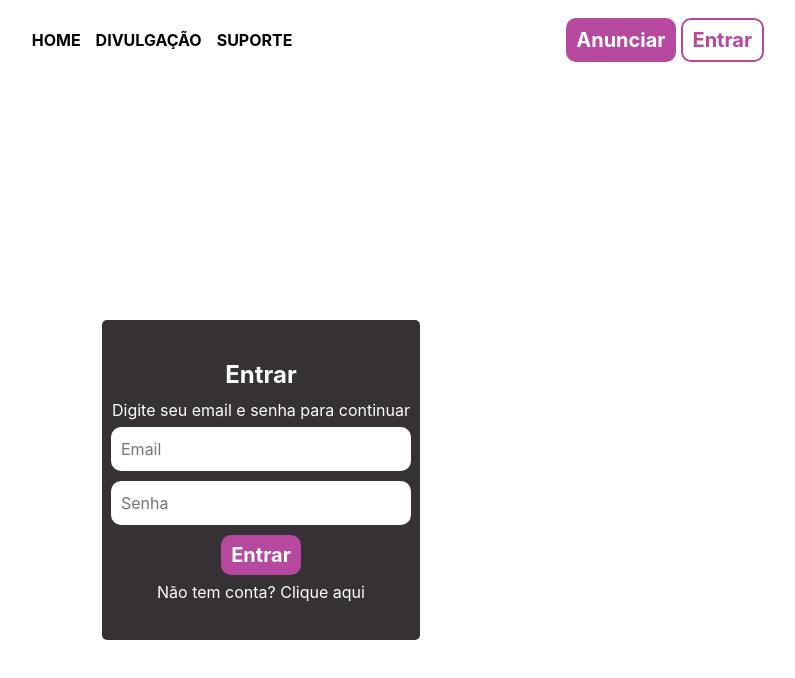
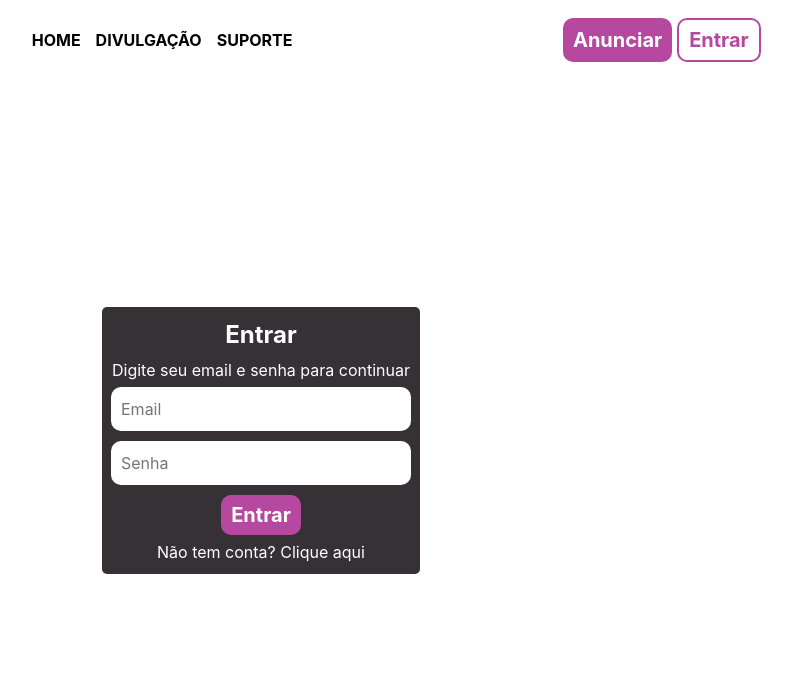
Before and after one commit to LucasFSouza552/frontend-web-pet, a React (Vite) app: page /login in a window 1280 px wide. Shown: the top 678 px of the page, without its empty margins (379-1174 px from the left). Built offline with nearby package versions, Linux system fonts and the light colour scheme.

Commit message:
feat: Ajuste de LoginSection para melhorar a experiência do usuário

```diff
--- a/src/App.tsx
+++ b/src/App.tsx
@@ -15,6 +15,9 @@ import RegisterSection from './pages/Register';
 
 function App() {
 
+  const { account, token, logout } = useContext(AuthContext);
+  console.log('account: ', account);
+
   return (
     <ThemeProvider theme={theme}>
       <GlobalStyle theme={theme} />
--- a/src/components/Header/style.tsx
+++ b/src/components/Header/style.tsx
@@ -3,6 +3,7 @@ import styled from "styled-components"
 const HeaderConteiner = styled.header`
     width: 100%;
     height: 80px;
+    padding: 5px;
     display: flex;
     flex-direction: row;
     justify-content: space-around;
--- a/src/components/LoginForm/index.tsx
+++ b/src/components/LoginForm/index.tsx
@@ -29,7 +29,7 @@ const FormContainer = styled.form`
     border-radius: 5px;
     gap: 5px;
     padding: 10px;
-    height: 40%;
+    height: auto;
     display: flex;
     flex-direction: column;
     justify-content: center;
--- a/src/pages/Login/index.tsx
+++ b/src/pages/Login/index.tsx
@@ -16,7 +16,7 @@ export default function LoginSection() {
 
 const Container = styled.div`
     width: 100%;
-    height: 100%;
+    flex: 1;
     display: flex;
     gap: 5px;
     flex-direction: column;
--- a/src/styles/SectionStyle.tsx
+++ b/src/styles/SectionStyle.tsx
@@ -4,6 +4,8 @@ const Section = styled.section`
   width: 100%;
   height: 100dvh;
   max-height: 100dvh;
+  display: flex;
+  flex-direction: column;
 `;
 
 export default Section;
```
